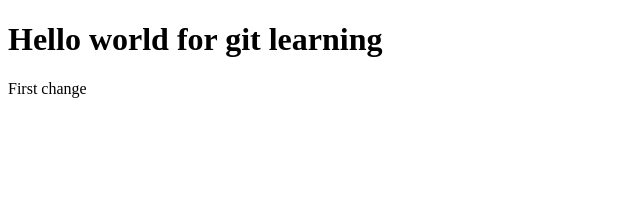
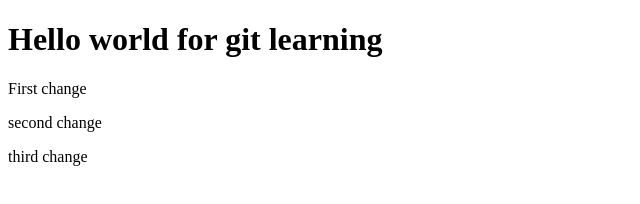
Before and after one commit to lokomotivbj/new-test-project, a plain HTML site: page index.html in a window 1280 px wide. Shown: the whole page, without its empty margins (0-640 px from the left). Drawn offline with Linux system fonts and the light colour scheme.

Commit message:
and again second and third commits are in one after reset

```diff
--- a/index.html
+++ b/index.html
@@ -9,5 +9,7 @@
 <body>
     <h1>Hello world for git learning</h1>
     <p>First change</p>
+    <p>second change</p>
+    <p>third change</p>
 </body>
 </html>
```
